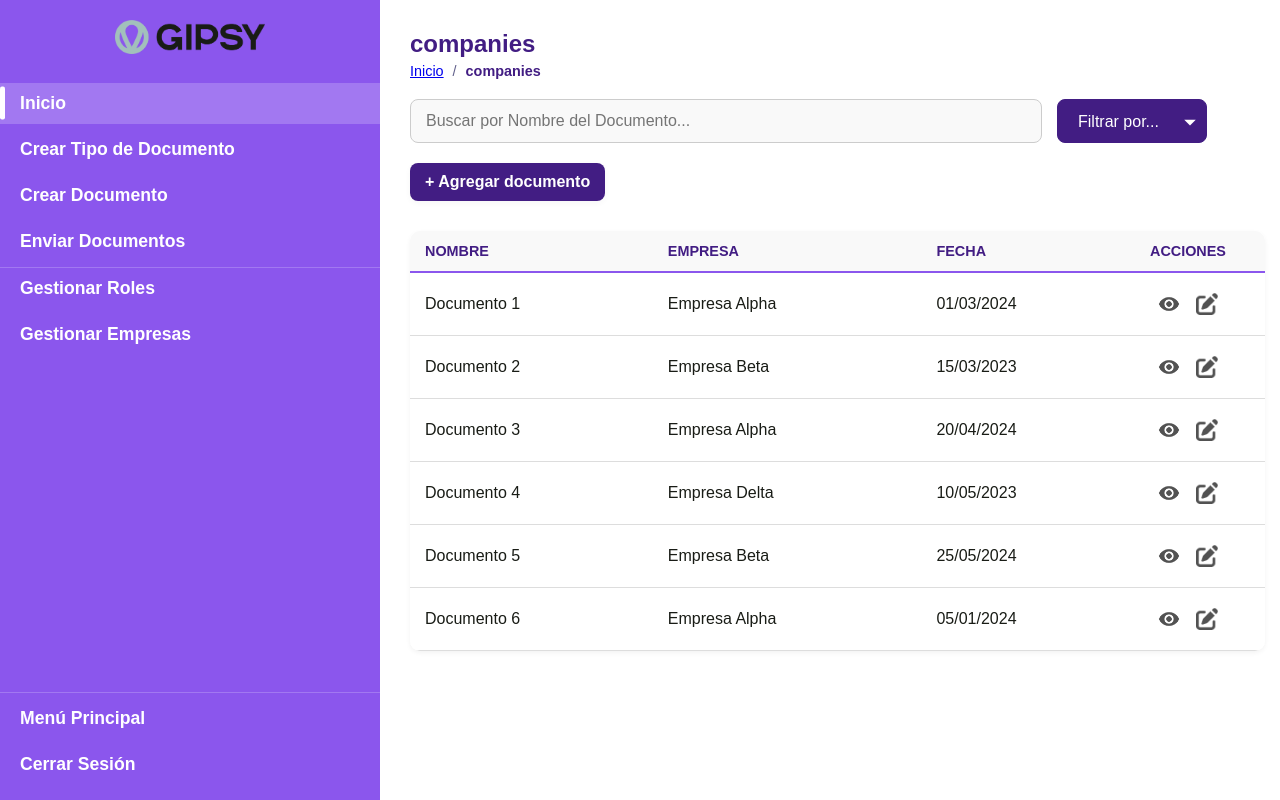
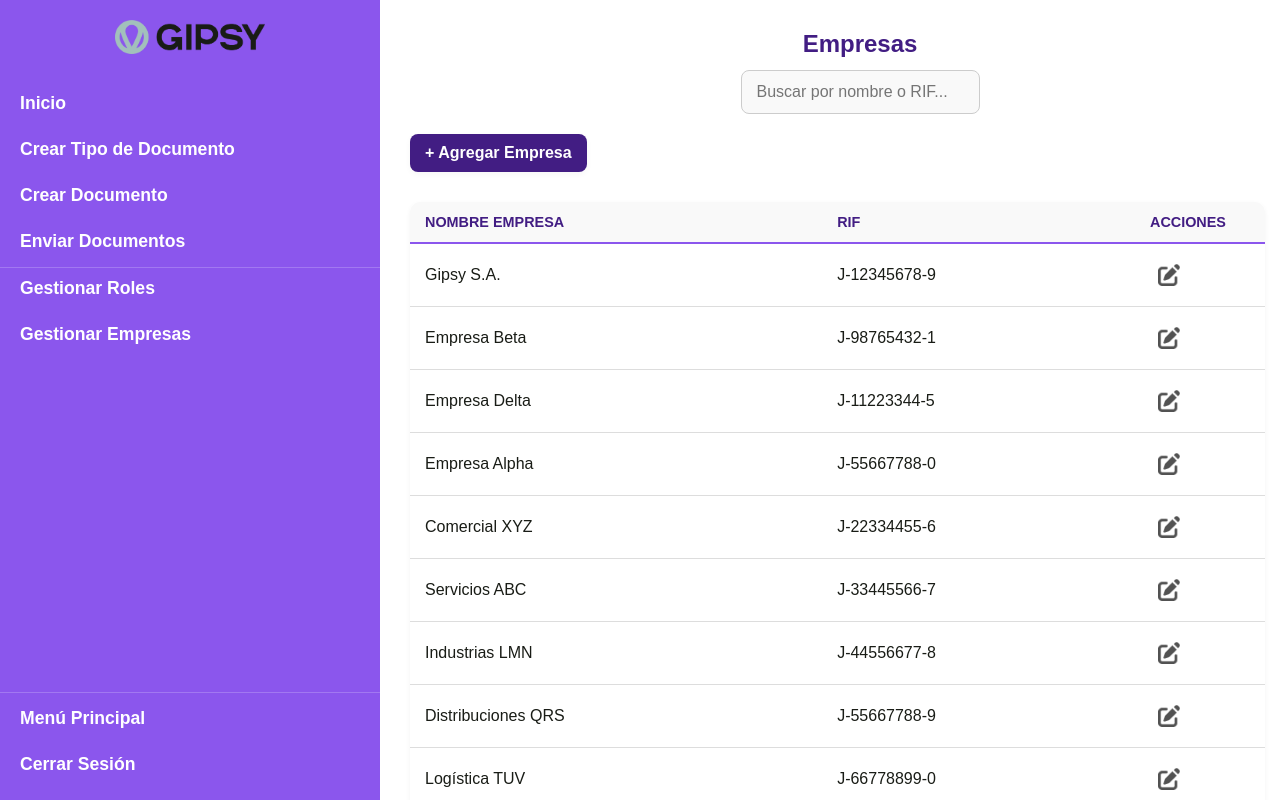
Before and after one commit to ProyGipsy/DocumentosApp, a React (Vite) app in the folder frontend/: page /documents/companies in a window 1280 px wide. Built offline with nearby package versions, Linux system fonts and the light colour scheme.

Commit message:
Feat: Companies Admin Interface

```diff
--- a/frontend/src/AppRoutes.jsx
+++ b/frontend/src/AppRoutes.jsx
@@ -6,10 +6,12 @@ import DocumentList from './components/general/DocumentList.jsx';
 import SendDocuments from './components/general/SendDocuments.jsx';
 import CreateDocumentType from './components/general/DocumentTypeForm.jsx';
 
+import Companies from './components/admin/Companies.jsx';
+
 export default function AppRoutes(){
     return (
         <Routes>
-            {/* Paths from the App */}
+            {/* Rutas Generales */}
             <Route path="/" element={<HomeGeneral/>} />
 
             <Route
@@ -26,6 +28,12 @@ export default function AppRoutes(){
                 path="/document-type"
                 element={<CreateDocumentType />}
             />
+
+            {/* Rutas de Admin*/}
+            <Route
+                path="/companies"
+                element={<Companies />}
+            />
         </Routes>
     );
 }
--- /dev/null
+++ b/frontend/src/components/admin/Companies.jsx
@@ -0,0 +1,158 @@
+import React, { useState, useMemo, useEffect } from 'react';
+import LayoutBase from '../base/LayoutBase';
+import '../../styles/general/SendDocuments.css';
+import editIcon from '../../assets/img/edit.png';
+
+// Datos simulados de empresas
+const mockCompanies = [
+    { id: 1, name: 'Gipsy S.A.', rif: 'J-12345678-9' },
+    { id: 2, name: 'Empresa Beta', rif: 'J-98765432-1' },
+    { id: 3, name: 'Empresa Delta', rif: 'J-11223344-5' },
+    { id: 4, name: 'Empresa Alpha', rif: 'J-55667788-0' },
+    { id: 5, name: 'Comercial XYZ', rif: 'J-22334455-6' },
+    { id: 6, name: 'Servicios ABC', rif: 'J-33445566-7' },
+    { id: 7, name: 'Industrias LMN', rif: 'J-44556677-8' },
+    { id: 8, name: 'Distribuciones QRS', rif: 'J-55667788-9' },
+    { id: 9, name: 'Logística TUV', rif: 'J-66778899-0' },
+    { id: 10, name: 'Soluciones 123', rif: 'J-77889900-1' },
+    { id: 11, name: 'Compañía Nuevo', rif: 'J-88990011-2' },
+];
+
+const ITEMS_PER_PAGE = 100;
+
+const Companies = () => {
+    const [allCompanies] = useState(mockCompanies);
+    const [searchTerm, setSearchTerm] = useState('');
+    const [currentPage, setCurrentPage] = useState(1);
+    const [filteredCompanies, setFilteredCompanies] = useState(allCompanies);
+
+    useEffect(() => {
+        let results = [...allCompanies];
+        if (searchTerm && searchTerm.trim() !== '') {
+            const q = searchTerm.toLowerCase();
+            results = results.filter(c =>
+                c.name.toLowerCase().includes(q) || c.rif.toLowerCase().includes(q)
+            );
+        }
+        setFilteredCompanies(results);
+    }, [searchTerm, allCompanies]);
+
+    const totalPages = Math.ceil(filteredCompanies.length / ITEMS_PER_PAGE) || 1;
+
+    const paginated = useMemo(() => {
+        const start = (currentPage - 1) * ITEMS_PER_PAGE;
+        return filteredCompanies.slice(start, start + ITEMS_PER_PAGE);
+    }, [filteredCompanies, currentPage]);
+
+    useEffect(() => {
+        setCurrentPage(1);
+    }, [searchTerm, filteredCompanies.length]);
+
+    const goToPage = (page) => {
+        if (page >= 1 && page <= totalPages) setCurrentPage(page);
+    };
+
+    const handleAddCompany = () => {
+        alert('Abrir modal para crear compañía.');
+    };
+
+    const handleEditCompany = () => {
+        alert('Abrir modal para crear compañía, pero con datos existentes.');
+    };
+
+    return (
+        <LayoutBase activePage="companies">
+            <div className="sendDocument-list-container">
+                <h2 className="folder-title-sendDocuments">Empresas</h2>
+
+                {/* Barra de búsqueda */}
+                <div className="search-and-controls">
+                    <div className="search-filter-group users-table-style send-documents-layout">
+                        <input
+                            type="text"
+                            placeholder="Buscar por nombre o RIF..."
+                            className="search-input-doc-list-sendDocuments"
+                            value={searchTerm}
+                            onChange={(e) => setSearchTerm(e.target.value)}
+                        />
+                    </div>
+                </div>
+
+                {/* Botón de Agregar Empresa */}
+                <div className="add-doc-button-container">
+                    <button className="add-doc-button" onClick={handleAddCompany}>
+                        + Agregar Empresa
+                    </button>
+                </div>
+
+                <div className="send-action-and-table-container">
+                    <div className="documents-table-wrapper">
+                        {paginated.length > 0 ? (
+                            <table className="documents-table">
+                                <thead>
+                                    <tr>
+                                        <th>NOMBRE EMPRESA</th>
+                                        <th>RIF</th>
+                                        <th>ACCIONES</th>
+                                    </tr>
+                                </thead>
+                                <tbody>
+                                    {paginated.map(company => (
+                                        <tr key={company.id}>
+                                            <td>{company.name}</td>
+                                            <td>{company.rif}</td>
+                                            <td className="actions-cell">
+                                                <button
+                                                    className="view-button"
+                                                    onClick={() => handleEditCompany(company.id)}
+                                                    title="Editar Empresa"
+                                                >
+                                                    <img src={editIcon} alt="Editar" />
+                                                </button>
+                                            </td>
+                                        </tr>
+                                    ))}
+                                </tbody>
+                            </table>
+                        ) : (
+                            <p className="no-documents">No se encontraron empresas.</p>
+                        )}
+                    </div>
+                </div>
+
+                {/* Paginación */}
+                {filteredCompanies.length > ITEMS_PER_PAGE && (
+                    <div className="pagination-controls">
+                        <button
+                            onClick={() => goToPage(currentPage - 1)}
+                            disabled={currentPage === 1}
+                            className="pagination-button"
+                        >
+                            Anterior
+                        </button>
+                        <div className="page-numbers">
+                            {Array.from({ length: totalPages }, (_, i) => i + 1).map(page => (
+                                <button
+                                    key={page}
+                                    onClick={() => goToPage(page)}
+                                    className={`page-number-button ${currentPage === page ? 'active' : ''}`}
+                                >
+                                    {page}
+                                </button>
+                            ))}
+                        </div>
+                        <button
+                            onClick={() => goToPage(currentPage + 1)}
+                            disabled={currentPage === totalPages}
+                            className="pagination-button"
+                        >
+                            Siguiente
+                        </button>
+                    </div>
+                )}
+            </div>
+        </LayoutBase>
+    );
+};
+
+export default Companies;
--- a/frontend/src/components/base/Sidebar.jsx
+++ b/frontend/src/components/base/Sidebar.jsx
@@ -45,7 +45,7 @@ const Sidebar = ({ activePage, sidebarActive, closeSidebar, onLogout }) => {
             </li>
             <li>
               <div className={`optionContainer ${isActive('login') ? 'active' : ''}`}>
-                <Link to="/" className="optionLink" onClick={closeSidebar}>Gestionar Empresas</Link>
+                <Link to="/companies" className="optionLink" onClick={closeSidebar}>Gestionar Empresas</Link>
               </div>
             </li>
           </ul>
```
